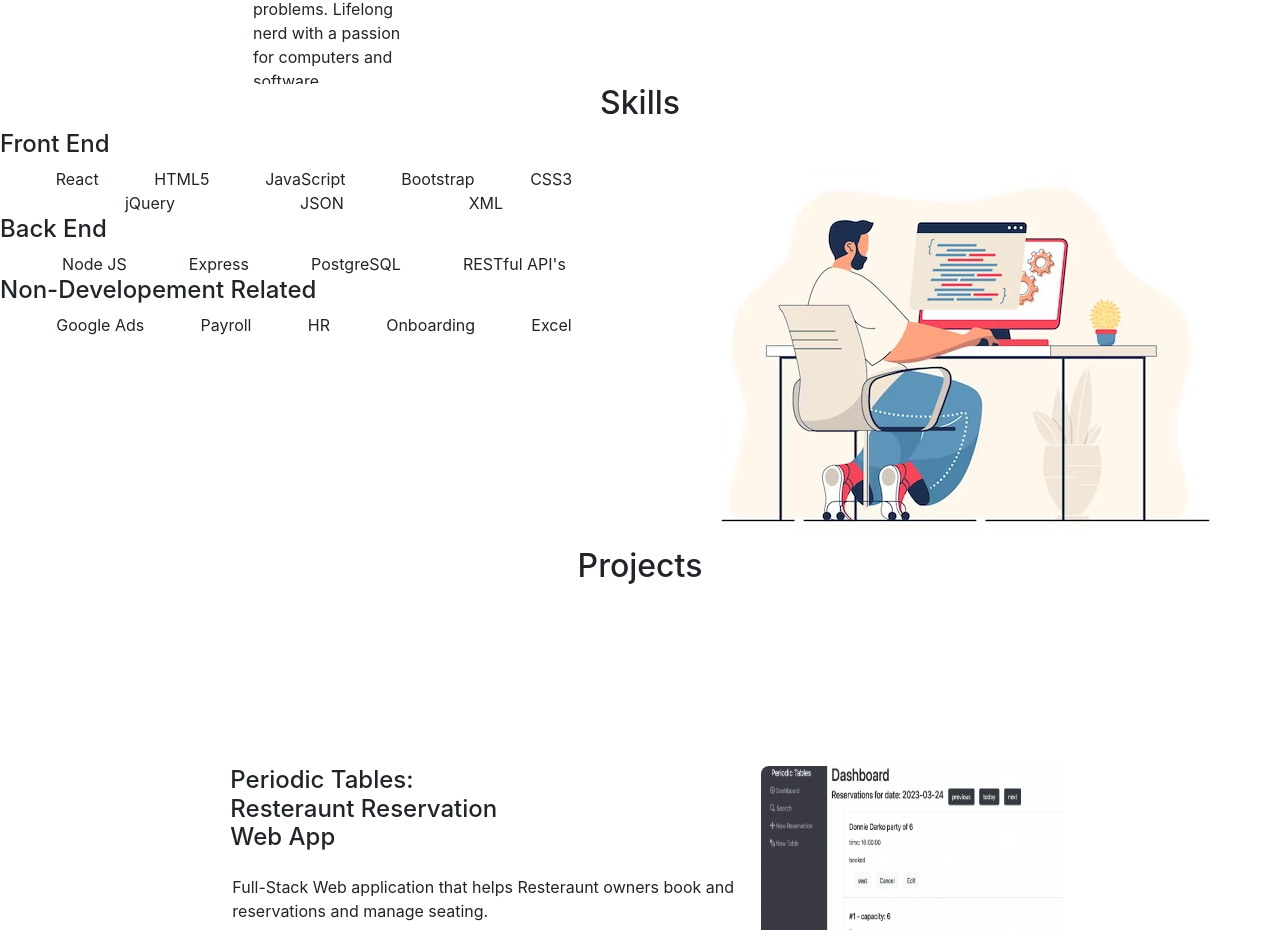
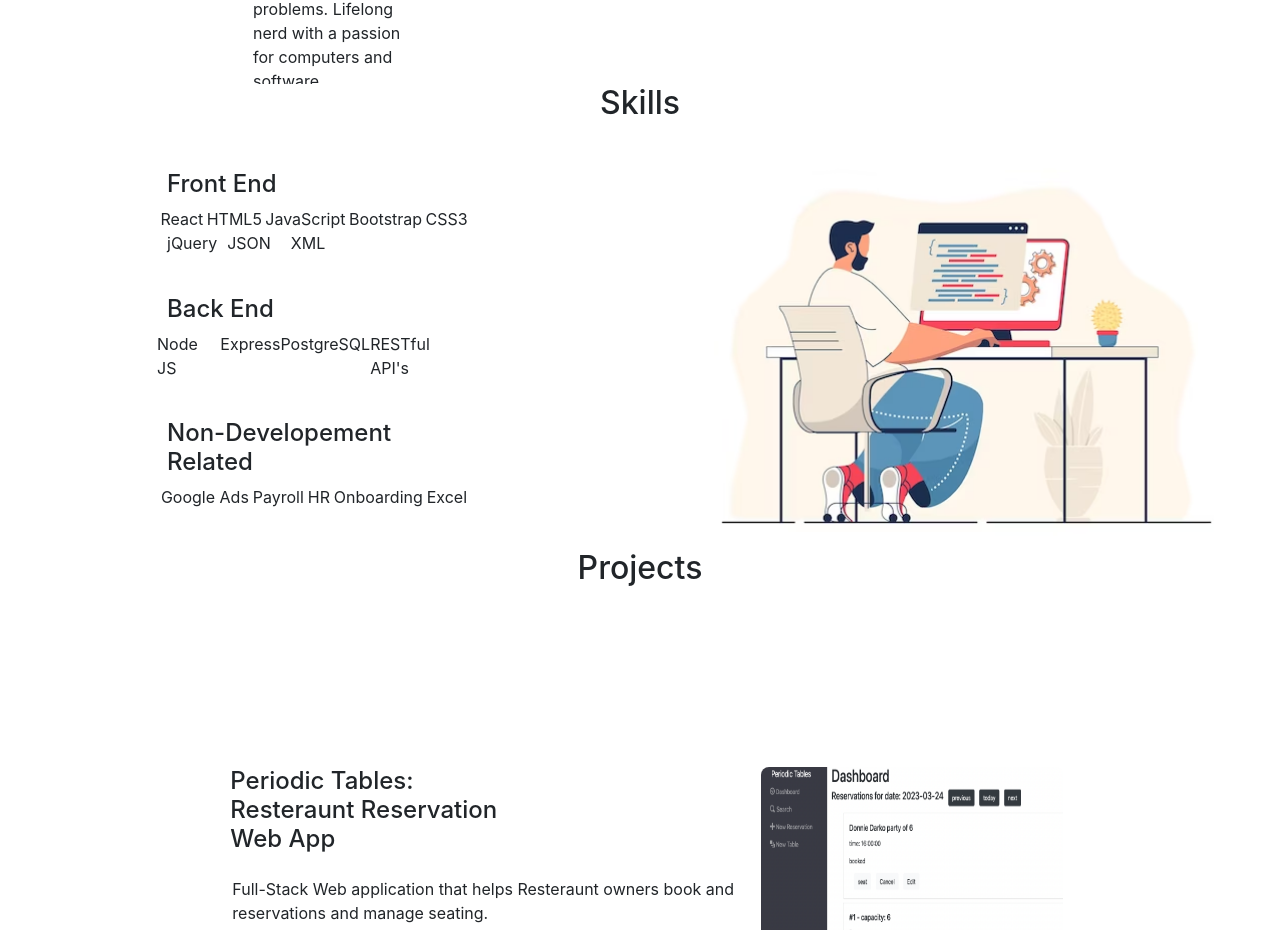
Before and after one commit to Fischeran/Portfolio, a React (Create React App) app: page / in a window 1280 px wide. Shown: the part 1856-2786 px from the top of the page. Built offline with nearby package versions, Linux system fonts and the light colour scheme.

Commit message:
finished skills section

```diff
--- a/src/Skills.js
+++ b/src/Skills.js
@@ -10,9 +10,9 @@ function Skills () {
                 <h2 className="skillsHeader">Skills</h2>
             </div>
         <div className="row">
-            <div className="col-6">
+            <div className="col-6 skillsCol">
             <div className="frontRow">
-                <h4>Front End</h4>
+                <h4 style={{marginLeft: "10px"}}>Front End</h4>
                 <div className="firstRowFrontEnd">
                 <span>React</span>
                 <span>HTML5</span>
@@ -21,13 +21,13 @@ function Skills () {
                 <span>CSS3</span>
                 </div>
                 <div className="secondRowFrontEnd">
-                <span>jQuery</span>
-                <span>JSON</span>
-                <span>XML</span>
+                <span className="i1">jQuery</span>
+                <span className="i1">JSON</span>
+                <span className="i2">XML</span>
                 </div>
             </div>
             <div className="backRow">
-                <h4>Back End</h4>
+                <h4 style={{marginLeft: "10px"}}>Back End</h4>
                 <div className="firstRowBack">
                     <span>Node JS</span>
                     <span>Express</span>
@@ -37,7 +37,7 @@ function Skills () {
                 </div>
             </div>
             <div className="nonRow">
-                <h4>Non-Developement Related</h4>
+                <h4 style={{marginLeft: "10px"}}>Non-Developement Related</h4>
                 <div className="nonFirstRow">
                     <span>Google Ads</span>
                     <span>Payroll</span>
@@ -49,7 +49,7 @@ function Skills () {
             </div>
 
         <div className="col-6">
-            <img alt="developer working on computer" src={animatedDeveloper} />
+            <img alt="developer working on computer" src={animatedDeveloper} className="workingPicture" />
         </div>
         </div>
         </section>
--- a/src/index.css
+++ b/src/index.css
@@ -113,7 +113,31 @@ code {
   justify-content: space-evenly;
 }
 
-.firstRowFrontEnd , .secondRowFrontEnd , .firstRowBack , .nonFirstRow{
+.workingPicture {
+  width: 100%;
+}
+
+.skillsCol {
+  display: flex;
+  flex-direction: column;
+  align-items: center;
+  justify-content: space-evenly;
+}
+
+.firstRowFrontEnd, .firstRowBack , .nonFirstRow {
   display: flex;
   justify-content: space-evenly;
+  flex-direction: row;
 }
+
+.i1 {
+  margin-left: 10px;
+}
+
+.i2 {
+  margin-left: 20px;
+}
+
+.frontRow , .backRow, .nonRow {
+  width: 50%;
+}
```
